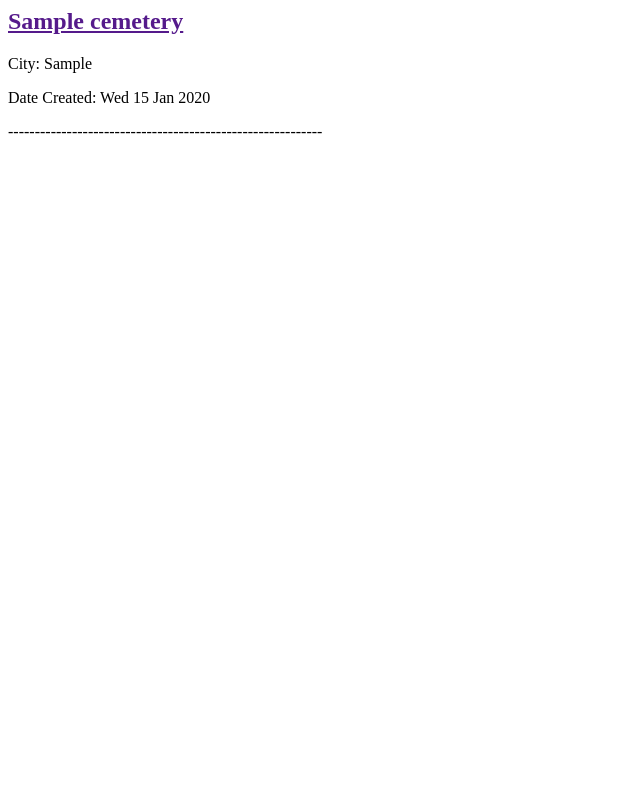
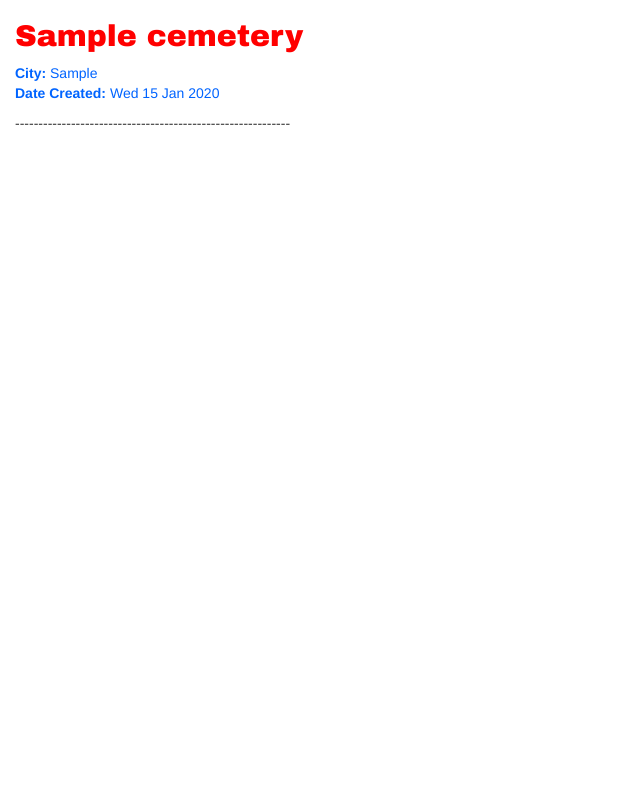
Before and after one commit to ibojeddi/project_heaven, a Django app: template heaven/templates/heaven/cemetery_list.html in a window 1280 px wide. Shown: the whole page, without its empty margins (0-640 px from the left). Run offline with Django 3.2, Linux system fonts and the light colour scheme; the template is opened without the code that fills it: values that come from a table or form of the project are taken from there, others are empty; tables that the repository leaves empty hold one stand-in row (values such as "Sample post"); some libraries are stand-ins or nearby versions.

Commit message:
Added css file

```diff
--- /dev/null
+++ b/heaven/static/css/heaven.css
@@ -0,0 +1,22 @@
+.city{
+	margin:0 0 0 0;
+	color:rgb(0,100,255);
+
+}
+.date {
+    color: rgb(0,100,255);
+}
+
+body {
+    padding-left: 15px;
+}
+
+
+h2 a {
+    color: rgb(255,0,0);
+    font-family: Arial Black;
+}
+
+div{
+	border-color:blue;
+}
--- a/heaven/templates/heaven/cemetery_list.html
+++ b/heaven/templates/heaven/cemetery_list.html
@@ -1,15 +1,20 @@
+{% load staticfiles %}
 <html>
     <head>
         <title>Heavenly</title>
+		<link rel="stylesheet" href="//maxcdn.bootstrapcdn.com/bootstrap/3.2.0/css/bootstrap.min.css">
+		<link rel="stylesheet" href="//maxcdn.bootstrapcdn.com/bootstrap/3.2.0/css/bootstrap-theme.min.css">
+		<link rel="stylesheet" href="{% static 'css/heaven.css' %}">
+		<link href="//fonts.googleapis.com/css?family=Lobster&subset=latin,latin-ext" rel="stylesheet" type="text/css">
     </head>
-
+	<body>
 		{% for cemetery in cemeteries %}
 		<div>
 			<h2><a href="">{{ cemetery.name }}</a></h2>
-		<p>City: {{ cemetery.city }}</p>
-        <p>Date Created: {{ cemetery.date_created|date:"D d M Y"|linebreaksbr }}</p>
+			<p class="city"><b>City:</b> {{ cemetery.city }}</p>
+			<p class="date"><b>Date Created:</b> {{ cemetery.date_created|date:"D d M Y"|linebreaksbr }}</p>
 			<p>-----------------------------------------------------------</p>
 		</div>
 		{% endfor %}
-
+	</body>
 </html>
```
Also changed, not shown: heaven/templates/heaven/cemetery_list.txt (deleted). Lines whose indentation alone changed are shown as unchanged.
